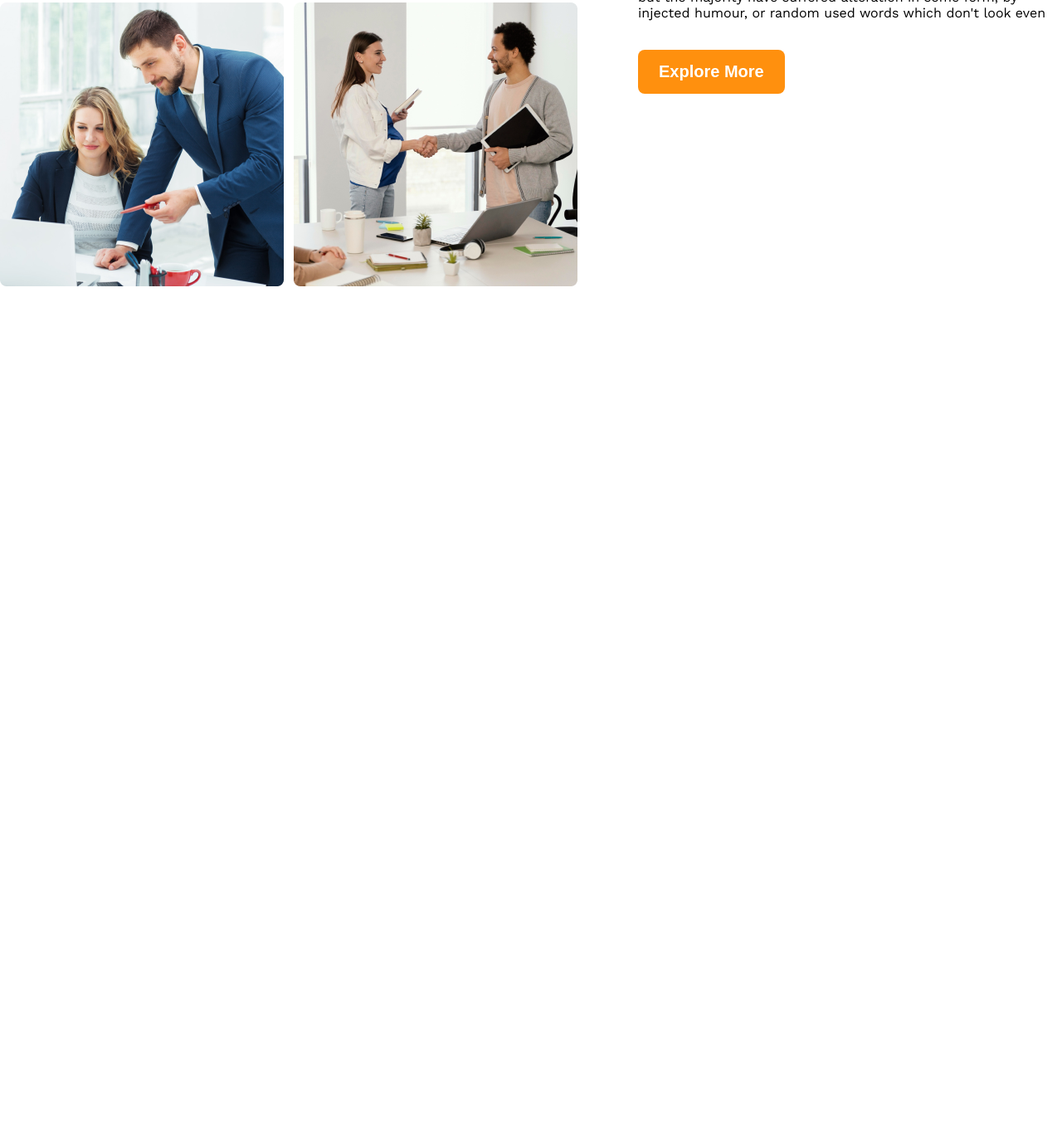
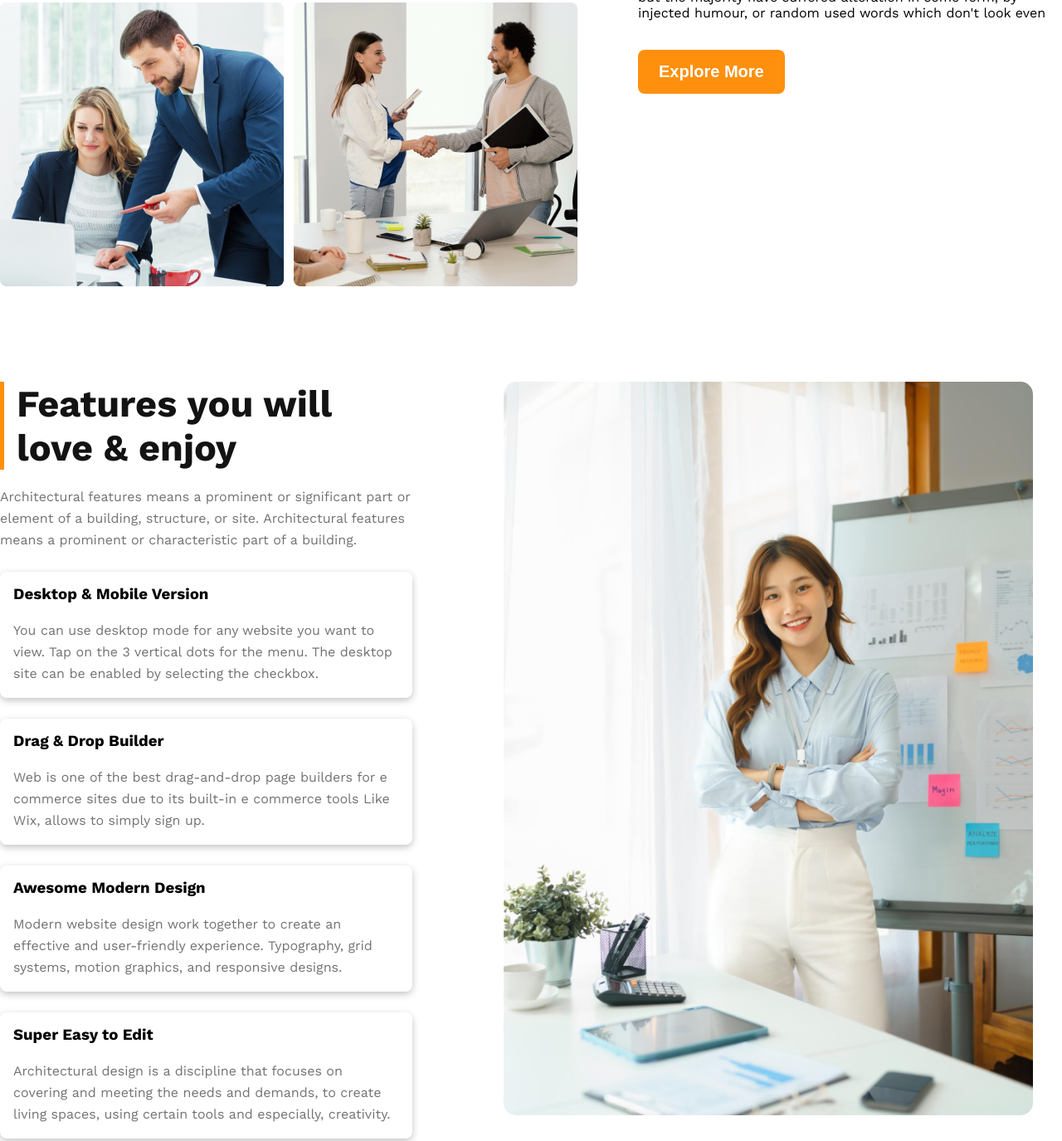
Before and after one commit to AbuKausar007/g3-arch-assignment-2, a plain HTML site: page index.html in a window 1280 px wide. Shown: the part 1586-2961 px from the top of the page at 83% size. Before the commit the page ends 1931 px from the top, so only its background shows below. Drawn offline with nearby package versions, Linux system fonts and the light colour scheme.

Commit message:
features part done

```diff
--- a/index.html
+++ b/index.html
@@ -31,12 +31,13 @@
             <div class="heading-text">
                 <h1>Brand New</h1>
                 <h1>Group of Architects</h1>
-                <p>There are many variations of passages of Lorem Ipsum available, but the majority have suffered alteration in</p>
+                <p>There are many variations of passages of Lorem Ipsum available, but the majority have suffered
+                    alteration in</p>
                 <p>some form, by injected humour, or random words which don't look even</p>
                 <button class="primary-btn">Explore More</button>
             </div>
             <div class="banner-img">
-                <img  src="./images/banner.png" alt="">
+                <img src="./images/banner.png" alt="">
             </div>
         </div>
         <!-- banner part end -->
@@ -55,13 +56,52 @@
                 <div class="quick-text">
                     <h2> <span class="quick-gray">Quick list</span> <span class="quick-black">of Our</span></h2>
                     <h2 class="quick-orange">Features</h2>
-                    <p>There are many variations of passages of Lorem Ipsum available, but the majority have suffered alteration in some form,
-                    by injected humour, or random used words which don't look even</p>
+                    <p>There are many variations of passages of Lorem Ipsum available, but the majority have suffered
+                        alteration in some form,
+                        by injected humour, or random used words which don't look even</p>
                     <button class="primary-btn">Explore More</button>
                 </div>
             </div>
         </section>
         <!-- quick list part end -->
+
+        <!-- features part end -->
+        <section class="features-container container">
+            <div class="feature-text">
+                <h2>Features you will</h2>
+                <h2>love & enjoy</h2>
+                <p>Architectural features means a prominent or significant part or element of a building, structure, or
+                    site. Architectural
+                    features means a prominent or characteristic part of a building.
+                </p>
+                <div class="feature-cards">
+                    <div class="feature-card">
+                        <h3>Desktop & Mobile Version</h3>
+                        <p>You can use desktop mode for any website you want to view. Tap on the 3 vertical dots for the menu. The desktop site can
+                        be enabled by selecting the checkbox.</p>
+                    </div>
+                    <div class="feature-card">
+                        <h3>Drag & Drop Builder</h3>
+                        <p>Web is one of the best drag-and-drop page builders for e commerce sites due to its built-in e commerce tools Like Wix, allows to simply sign up.</p>
+                    </div>
+                    <div class="feature-card">
+                        <h3>Awesome Modern Design</h3>
+                        <p>Modern website design work together to create an effective and user-friendly
+                        experience. Typography, grid systems, motion graphics, and responsive
+                        designs.</p>
+                    </div>
+                    <div class="feature-card">
+                        <h3>Super Easy to Edit</h3>
+                        <p>Architectural design is a discipline that focuses on covering and meeting the needs and demands, to create living
+                        spaces, using certain tools and especially, creativity.</p>
+                    </div>
+                </div>
+            </div>
+            <div class="feature-image">
+                <img src="./images/architect.png" alt="">
+            </div>
+        </section>
+        <!-- features part end -->
     </main>
 </body>
 
--- a/styles.css
+++ b/styles.css
@@ -89,44 +89,89 @@ body {
 
 .banner-img img {
     border-radius: 15px;
-    margin: auto;
     width: 90%;
     margin: auto;
     display: block;
 }
 
 /* ------------------------quick list area styles--------------------- */
-.quick-list-container{
+.quick-list-container {
     margin-top: 85px;
     width: 100%;
 }
-.quick-lists{
+
+.quick-lists {
     display: flex;
     justify-content: space-between;
     align-items: center;
     gap: 73px;
 }
+
 .quick-images {
     display: grid;
     grid-template-columns: repeat(2, 2fr);
     grid-gap: 12px;
 
 }
-.quick-gray{
+
+.quick-gray {
     font-weight: 500;
-        color: #727272;
+    color: #727272;
 }
-.quick-black{
+
+.quick-black {
     font-weight: 700;
     color: #131313;
 }
-.quick-orange{
+
+.quick-orange {
     color: #FF900E;
     font-weight: 700px;
     margin-bottom: 15px;
 }
-.quick-text h2{
+
+.quick-text h2 {
     line-height: 53px;
     font-size: 45px;
 
 }
+
+/* -----------------------------features area styles------------------------- */
+.features-container {
+    margin-top: 115px;
+    display: flex;
+    justify-content: space-between;
+    gap: 75px;
+
+}
+
+.feature-text h2 {
+    font-weight: 700;
+    font-size: 45px;
+    line-height: 53px;
+    color: #131313;
+    border-left: 5px solid #FF900E;
+    padding-left: 15px;
+}
+
+.feature-text p {
+    margin-top: 20px;
+    font-weight: 400;
+    font-size: 16px;
+    line-height: 26px;
+    color: #727272;
+}
+
+.feature-card {
+    padding: 16px;
+    box-shadow: rgba(0, 0, 0, 0.24) 0px 3px 8px;
+    border-radius: 8px;
+    margin-top: 25px;
+}
+
+.feature-image img {
+    border-radius: 15px;
+    height: 90%;
+    display: block;
+    margin: auto;
+}
```
